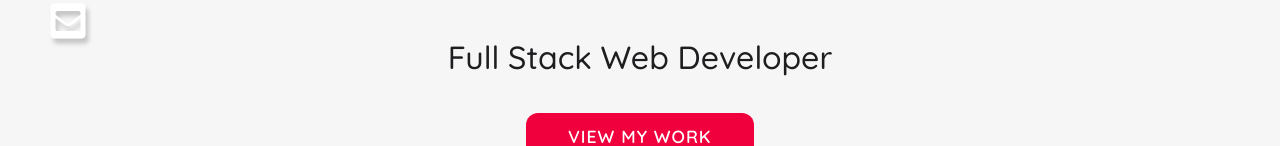
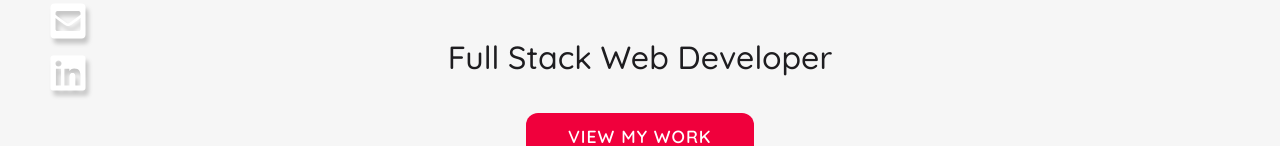
Before and after one commit to jemcewen/portfolio, a React (Create React App) app: page / in a window 1280 px wide. Shown: the part 360-506 px from the top of the page. Built offline with nearby package versions, Linux system fonts and the light colour scheme; the HTML template or start-up script is replaced by a standard one.

Commit message:
Add Linkedin icon

```diff
--- a/src/layout/Home/Home.jsx
+++ b/src/layout/Home/Home.jsx
@@ -1,6 +1,7 @@
 import {
   FaGithubSquare,
   FaEnvelopeSquare,
+  FaLinkedin,
   FaChevronDown,
 } from 'react-icons/fa';
 import Button from '../../components/Button/Button';
@@ -30,6 +31,13 @@
           >
             <FaEnvelopeSquare className={styles.icon} />
           </a>
+          <a
+            href='https://www.linkedin.com/in/jemcewen/'
+            target='_blank'
+            rel='noreferrer'
+          >
+            <FaLinkedin className={styles.icon} />
+          </a>
         </div>
         <div className={styles.arrow}>
           <a href='#about'>
```
